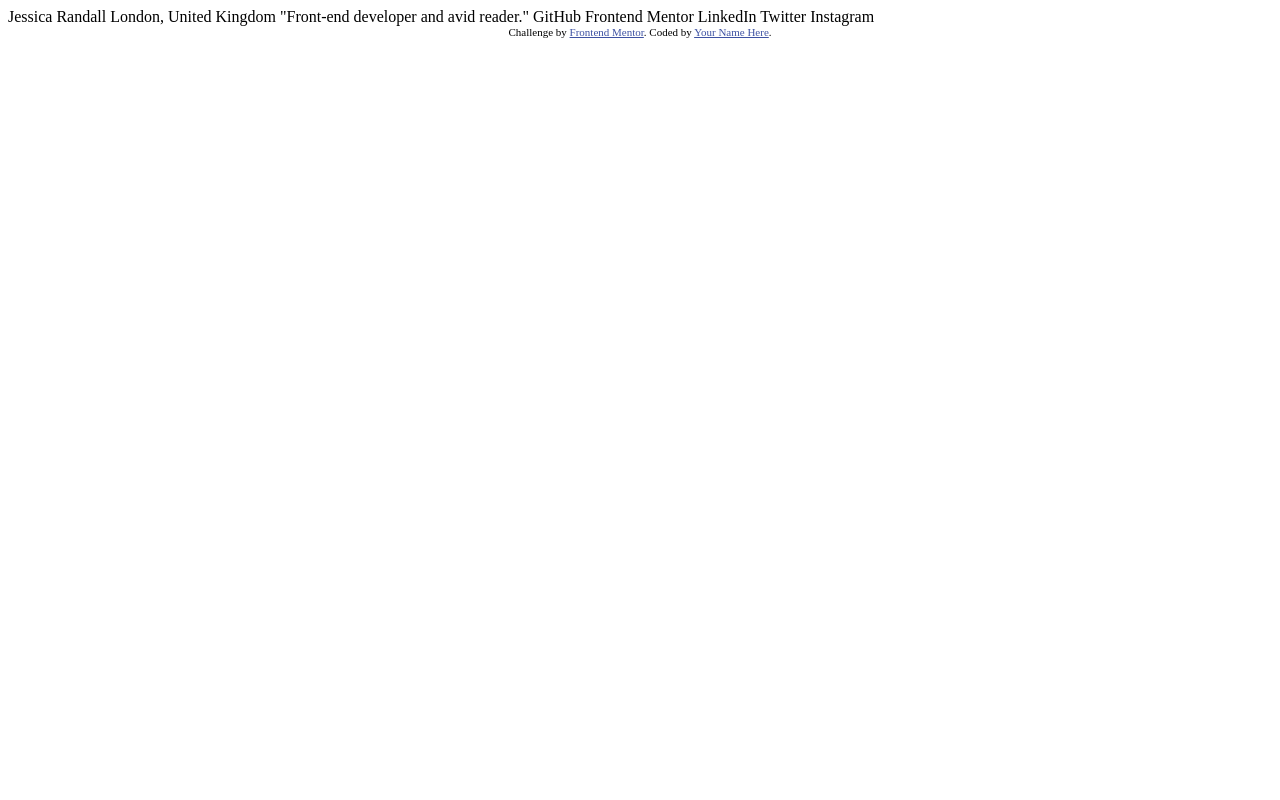
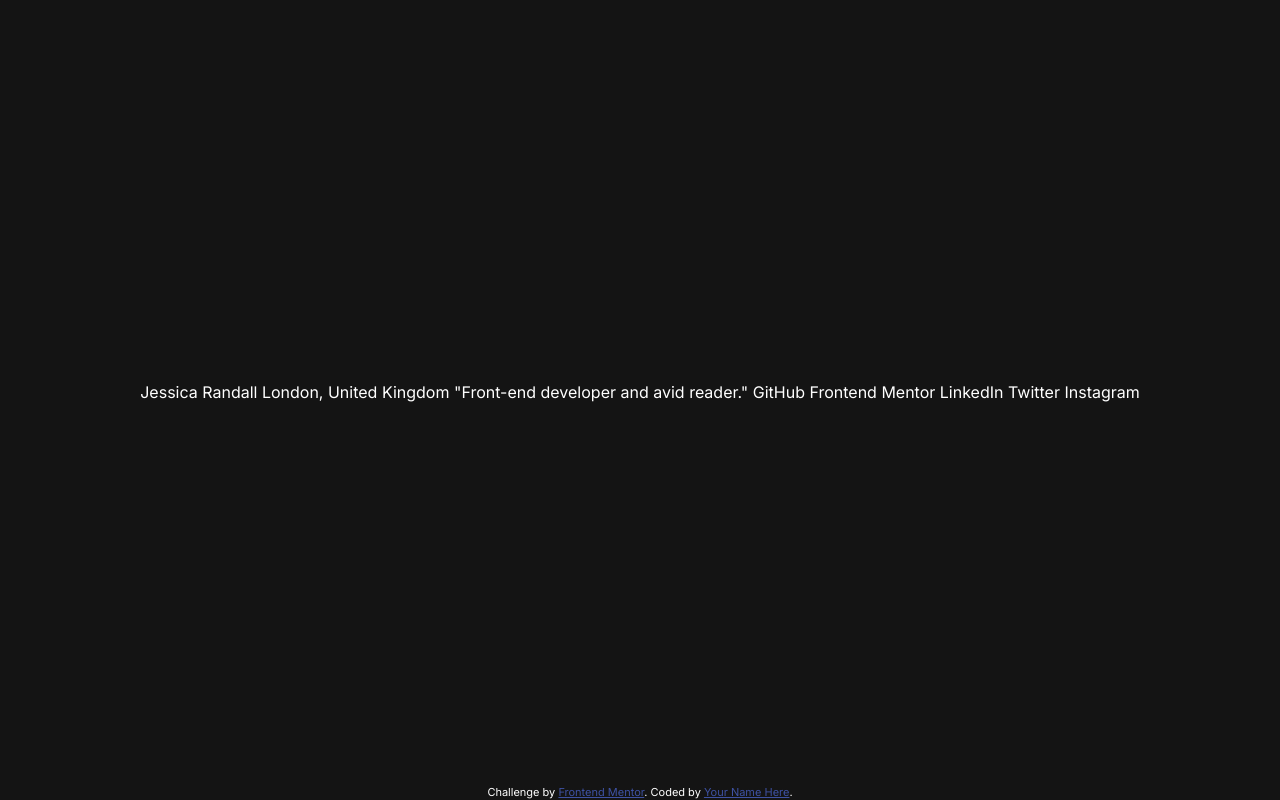
Before and after one commit to BillNagbe/social-links-profile-main, a plain HTML site: page index.html in a window 1280 px wide. Drawn offline with Linux system fonts and the light colour scheme.

Commit message:
set up style sheets

```diff
--- a/assets/stylesheet/reset.css
+++ b/assets/stylesheet/reset.css
@@ -0,0 +1,47 @@
+/* 1. Use a more-intuitive box-sizing model */
+*, *::before, *::after {
+    box-sizing: border-box;
+  }
+
+  /* 2. Remove default margin */
+  * {
+    margin: 0;
+  }
+
+  body {
+    /* 3. Add accessible line-height */
+    line-height: 1.5;
+    /* 4. Improve text rendering */
+    -webkit-font-smoothing: antialiased;
+  }
+
+  /* 5. Improve media defaults */
+  img, picture, video, canvas, svg {
+    display: block;
+    max-width: 100%;
+  }
+
+  /* 6. Inherit fonts for form controls */
+  input, button, textarea, select {
+    font: inherit;
+  }
+
+  /* 7. Avoid text overflows */
+  p, h1, h2, h3, h4, h5, h6 {
+    overflow-wrap: break-word;
+  }
+
+  /* 8. Improve line wrapping */
+  p {
+    text-wrap: pretty;
+  }
+  h1, h2, h3, h4, h5, h6 {
+    text-wrap: balance;
+  }
+
+  /*
+    9. Create a root stacking context
+  */
+  #root, #__next {
+    isolation: isolate;
+  }
--- a/assets/stylesheet/style.css
+++ b/assets/stylesheet/style.css
@@ -0,0 +1,44 @@
+/* Imports fonts from google fonts */
+@import url('https://fonts.googleapis.com/css2?family=Inter:ital,opsz,wght@0,14..32,100..900;1,14..32,100..900&display=swap');
+
+
+
+/* Variables */
+:root {
+
+    /* Font colors  */
+    --fc-green: hsl(75, 94%, 57%);
+    --fc-white: hsl(0, 0%, 100%);
+    --fc-grey-700: hsl(0, 0%, 20%);
+    --fc-grey-800: hsl(0, 0%, 12%);
+    --fc-grey-900: hsl(0, 0%, 8%);
+
+    /* Font size */
+    --fs-14px: 14px;
+
+    /* Font Weight */
+    --weight-400: 400;
+    --weight-600: 600;
+    --weight-700: 700;
+}
+
+
+body {
+    font-family: "Inter", serif;
+    font-optical-sizing: auto;
+    font-weight: var(--weight-400);
+    font-style: normal;
+    background-color: var(--fc-grey-900);
+    min-height: 100vh;
+    color: var(--fc-white);
+    display: flex;
+    flex-direction: column;
+    align-items: center;
+    justify-content: space-between;
+}
+
+
+
+
+.attribution { font-size: 11px; text-align: center; }
+.attribution a { color: hsl(228, 45%, 44%); }
--- a/index.html
+++ b/index.html
@@ -3,18 +3,16 @@
 <head>
   <meta charset="UTF-8">
   <meta name="viewport" content="width=device-width, initial-scale=1.0"> <!-- displays site properly based on user's device -->
-
+  <link rel="stylesheet" href="/assets/stylesheet/reset.css">
+  <link rel="stylesheet" href="/assets/stylesheet/style.css">
   <link rel="icon" type="image/png" sizes="32x32" href="./assets/images/favicon-32x32.png">
-
   <title>Frontend Mentor | Social links profile</title>
-
-  <!-- Feel free to remove these styles or customise in your own stylesheet 👍 -->
-  <style>
-    .attribution { font-size: 11px; text-align: center; }
-    .attribution a { color: hsl(228, 45%, 44%); }
-  </style>
 </head>
 <body>
+
+  <main class="main-container">
+
+  </main>
 
   Jessica Randall
   London, United Kingdom
```
Also changed, not shown: 1 other file.
